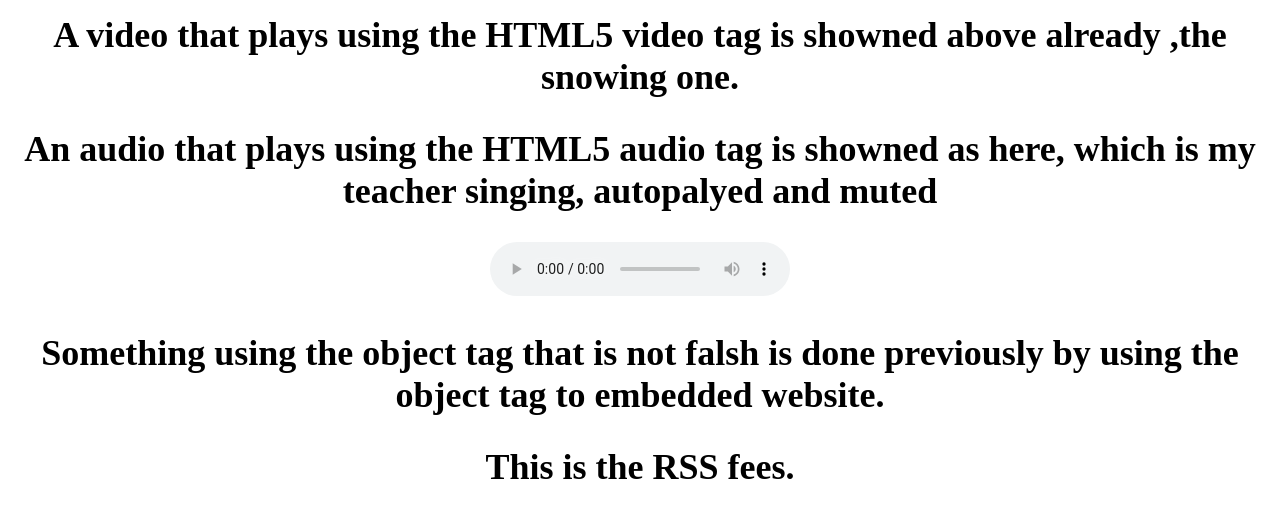
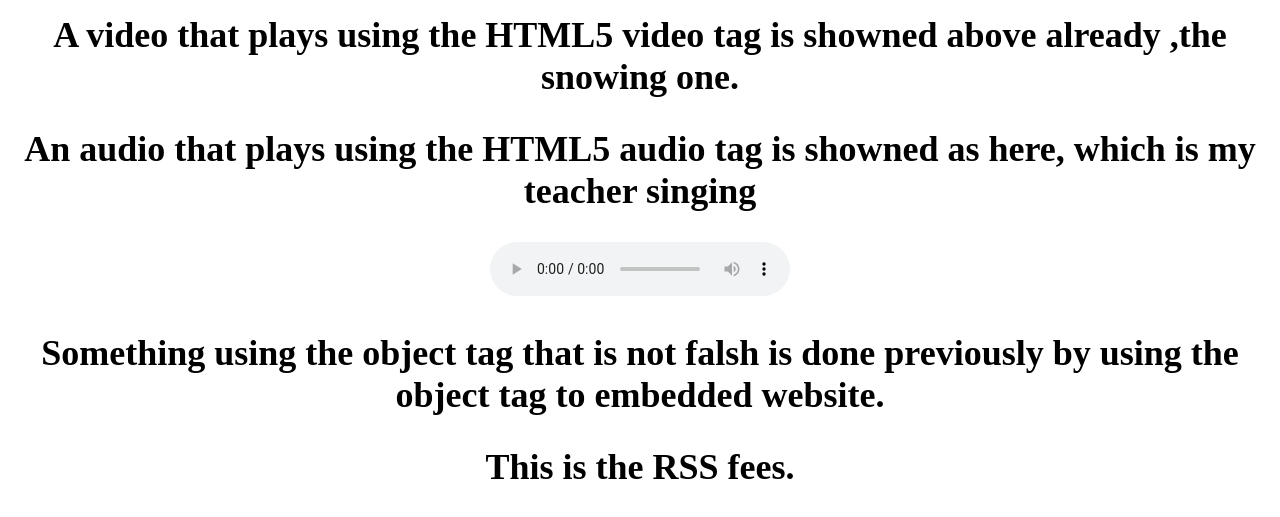
Before and after one commit to wangq29-1829445/wangq29-1829445.github.io, a plain HTML site: page embeddingOriginalWork.html in a window 1280 px wide. Shown: the part 2810-3327 px from the top of the page. Drawn offline with Linux system fonts and the light colour scheme.

Commit message:
Update embeddingOriginalWork.html

```diff
--- a/embeddingOriginalWork.html
+++ b/embeddingOriginalWork.html
@@ -88,7 +88,7 @@ src="https://www.youtube.com/embed/LhFHpqdDPas?start=180&end=240&autoplay=1&mute
 </body>
 
 </body>
-<h2>An audio that plays using the HTML5 audio tag is showned as here, which is my teacher singing, autopalyed and muted </h2>
+<h2>An audio that plays using the HTML5 audio tag is showned as here, which is my teacher singing </h2>
 </body>
 
 <body>
```
